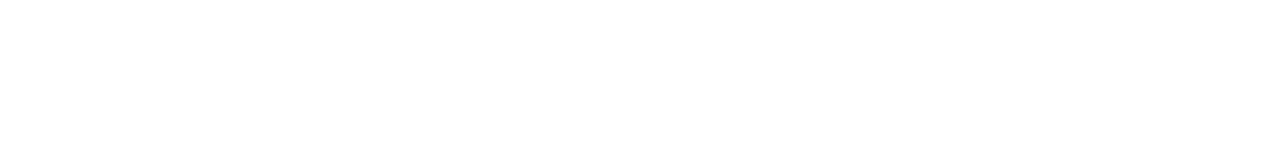
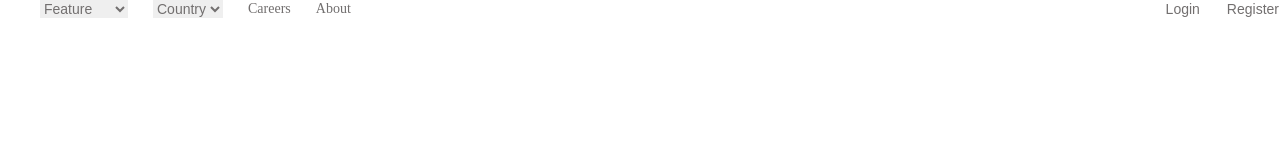
Before and after one commit to Abdulganiyu-Abdulazeez/Intro-to-sass, a plain HTML site: page index.html in a window 1280 px wide. Drawn offline with Linux system fonts and the light colour scheme.

Commit message:
first commit

```diff
--- a/index.html
+++ b/index.html
@@ -5,8 +5,36 @@
     <meta http-equiv="X-UA-Compatible" content="IE=edge">
     <meta name="viewport" content="width=device-width, initial-scale=1.0">
     <title>Document</title>
+    <link rel="stylesheet" href="./output.css">
 </head>
 <body>
-
+    <div class="container">
+        <header>
+            <div class="navigation">
+                <img src="../images/logo.svg" alt="">
+                <div class="links">
+                    <select>
+                        <option name="">Feature</option>
+                        <option value="">Todo List</option>
+                        <option value="">Calender</option>
+                        <option value="">Reminders</option>
+                        <option value="">Planning</option>
+                    </select>
+                    <select>
+                        <option value="">Country</option>
+                        <option value="">Feature</option>
+                        <option value="">Feature</option>
+                        <option value="">Feature</option>
+                    </select>
+                    <p>Careers</p>
+                    <p>About</p>
+                </div>
+            </div>
+            <div class="buttons">
+                <button class="login">Login</button>
+                <button class="register">Register</button>
+            </div>
+        </header>
+    </div>
 </body>
 </html>
--- a/output.scss
+++ b/output.scss
@@ -0,0 +1,82 @@
+* {
+    margin: 0;
+    box-sizing: border-box;
+}
+
+$gray: rgb(114, 111, 111);
+
+@mixin button($border, $py, $px, $text, $bg, $size) {
+    border:  1px solid $border;
+    padding: $py $px;
+    color: $text;
+    text-decoration: none;
+    background-color: $bg;
+    font-size: $size;
+    border-radius: 12px;
+
+}
+%fexdisplay {
+    display: flex;
+    align-items: center;
+}
+
+%textstyle {
+    color: $gray;
+    font-weight: 500;
+}
+
+%hover {
+    color: rgb(48, 44, 44);
+}
+
+header {
+    @extend %fexdisplay;
+    justify-content: space-between;
+    .buttons {
+        @extend %fexdisplay, %textstyle;
+        gap: 25px;
+        .login {
+            @include button(white, 0, 0, $gray, transparent, 14px);
+            @extend %textstyle;
+        }
+        .login:hover {
+            @extend %hover;
+        }
+        .register {
+            @include button(white,0 ,0, $gray, transparent, 14px);
+            @extend %textstyle;
+        }
+        .register:hover {
+            @extend %hover;
+        }
+    }
+}
+
+.navigation {
+    @extend %fexdisplay, %textstyle;
+    gap: 40px;
+    .links {
+        @extend %fexdisplay;
+        gap: 25px;
+        select {
+            text-decoration: none;
+            border: none;
+            font-size: 14px;
+            @extend %textstyle;
+        }
+        select:focus {
+            outline: none;
+        }
+        select:hover {
+            @extend %hover;
+        }
+        p {
+            font-size: 14px;
+        }
+        p:hover {
+            @extend %hover;
+        }
+
+    }
+
+}
```
Also changed, not shown: output.css, 1 other file.
